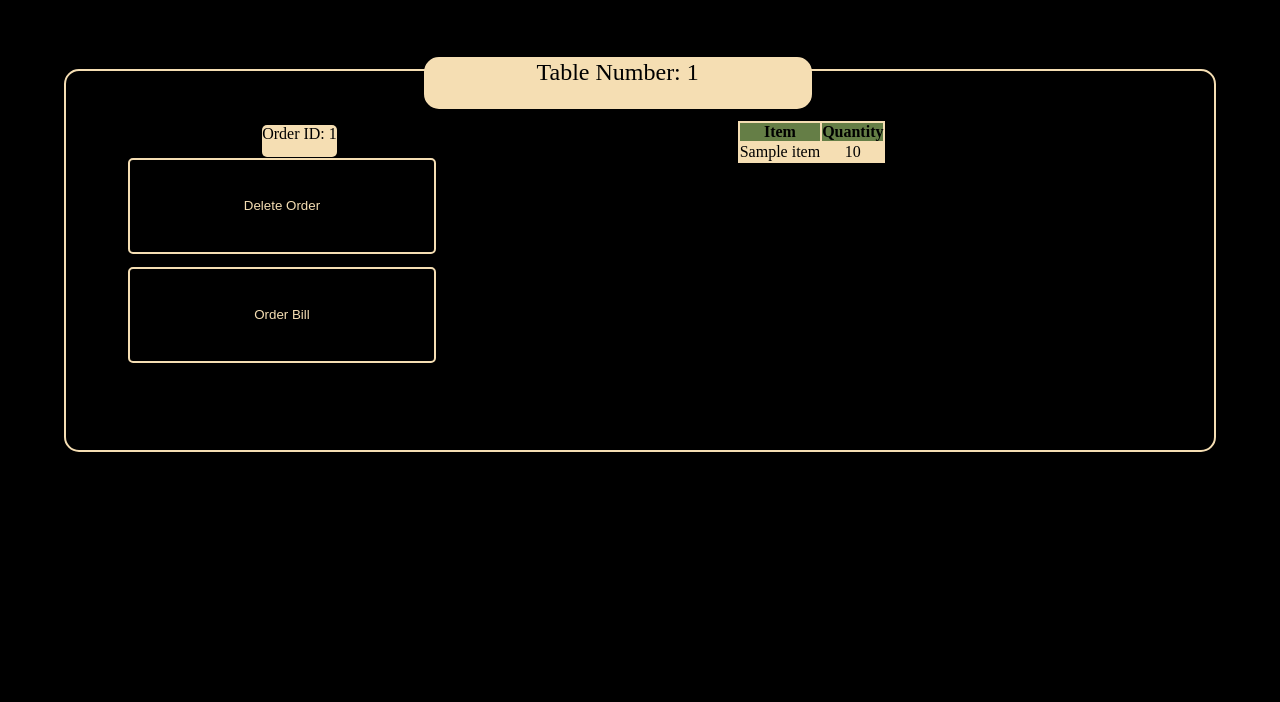
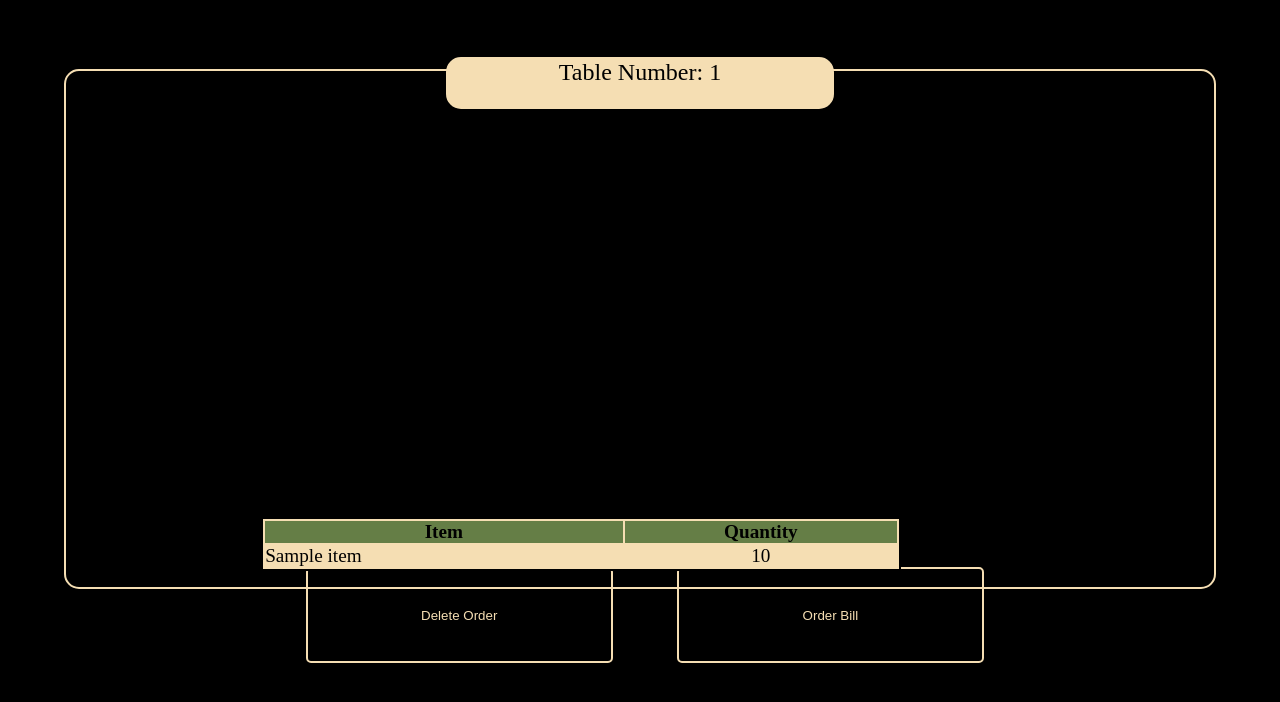
Before and after one commit to jenilparmar/RealEntity, a Flask app: page /Billings_and_Managements in a window 1280 px wide. Shown: the top 702 px of the page. Run offline with Flask 3, Linux system fonts and the light colour scheme; a database or web service that is not in the repository returns one stand-in record (values such as "Sample title"); parts of the project's set-up code (start-up, migrations or seed data) failed here and were passed over.

Commit message:
yes commit

```diff
--- a/server.py
+++ b/server.py
@@ -5,6 +5,8 @@ import pymongo
 from datetime import datetime
 TABLE_NUMBER=[]
 # Flask app initialization
+USERNAME = "Spider_Man"
+PASSWORD = "peter_parker"
 app = Flask(__name__)
 
 # MongoDB initialization
@@ -97,7 +99,7 @@ def order_page():
 #                     total_price += items[item] * quantity
 #                     break
 #         return render_template('OrderSuccess.html', quantities=quantities, total_price=total_price, ITEMS={key: value for key, value in ITEMS.items() if key != '_id'})
-from bson import ObjectId
+# from bson import ObjectId
 
 @app.route('/submit_order', methods=['POST'])
 def submit_order():
@@ -146,9 +148,10 @@ def Management():
     if request.method=="POST":
         username = request.form['username']
         password = request.form['password']
-        if True:
+        if username == USERNAME and password==PASSWORD:
             return render_template('Management.html',ITEMS={key: value for key, value in ITEMS.items() if key != '_id'})
-
+        else:
+            return "Wrong UserName or Password!"
 # Route for removing items
 @app.route('/RemoveItem', methods=["POST"])
 def RemoveItem():
@@ -188,6 +191,7 @@ def view_order_details(table_number):
     list = []
     vangi = []
     sankhya = []
+    bhav  =[]
     for item in matching_orders[0]['items'].items():
         list.append(item)
     for dish , quentity in list:
@@ -195,6 +199,7 @@ def view_order_details(table_number):
         sankhya.append(quentity)
     print(vangi)
     print(sankhya)
+
 
     return render_template('OrderSuccess2.html', orders=matching_orders)
 @app.route('/delete_order/<int:table_number>')
--- a/static/bills.css
+++ b/static/bills.css
@@ -21,7 +21,7 @@ body {
   height: fit-content;
   /* display: block; */
   display: flex;
-  flex-direction: row;
+  flex-direction: column;
   gap: 2em;
   justify-content: space-around;
 }
@@ -37,7 +37,6 @@ body {
   text-align: center;
   position: relative;
   border: 2px solid wheat;
-  left: 82%;
 }
 li {
   list-style-type: none;
@@ -58,6 +57,7 @@ table {
   color: black;
   border: 2px solid black;
   margin: 1em 0;
+  width: 40em;
   /* position: relative;
   left: -38%; */
 }
@@ -69,9 +69,12 @@ thead {
 }
 .buttons {
   background-color: transparent;
-  /* height: inherit; */
+  gap: 2em;
   margin: 5em 0;
+  display: flex;
+  flex-direction: row;
   height: fit-content;
+
 }
 
 button {
@@ -81,9 +84,10 @@ button {
   border: 2px solid wheat;
   background-color: transparent;
   color: wheat;
-  margin: 0.5em 0;
+  margin: 1.5em 0;
   position: relative;
-  right: 155%;
+  right: -78%;
+  bottom: -240%;
   transition: all ease 0.4s;
 }
 button:hover {
@@ -96,11 +100,11 @@ button:hover {
 }
 .list {
   position: relative;
-  right: 25%;
+  right: -17%;
   width: fit-content;
-
+  height: fit-content;
   margin-top: 2em;
 }
 tr {
-
+  font-size: 1.2em;
 }
--- a/tempCodeRunnerFile.py
+++ b/tempCodeRunnerFile.py
@@ -1 +1 @@
-ef delete_items(key1, key2):
+peter_parker
--- a/templates/Billings_and_Managements.html
+++ b/templates/Billings_and_Managements.html
@@ -21,7 +21,6 @@
                 Table Number: {{ order_details.table_number }}
               </p>
             </center>
-            <p class="id">Order ID: {{ order_id }}</p>
           </div>
           <div class="buttons">
             <a
```
